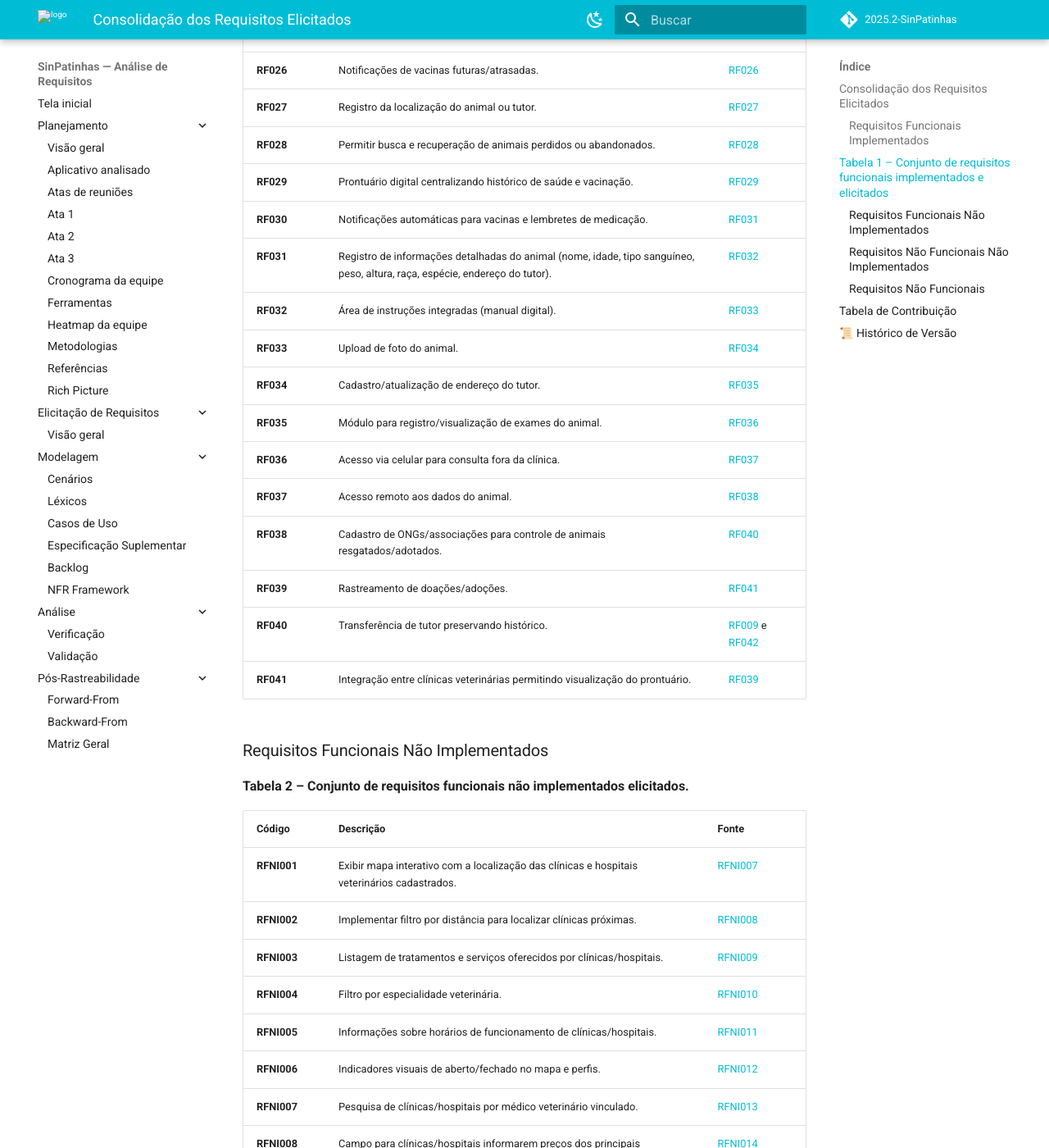
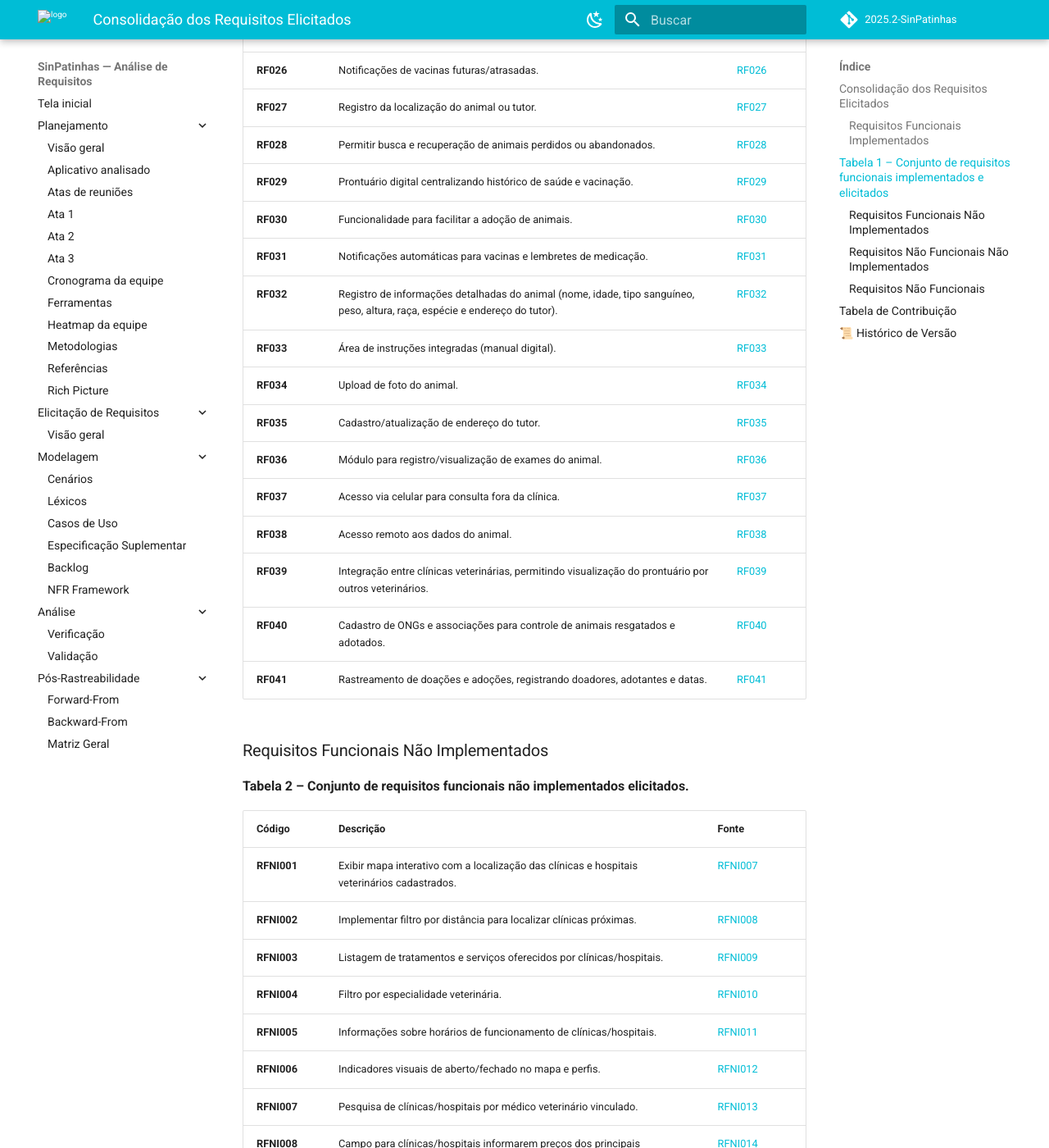
Before and after one commit to Requisitos-de-Software/2025.2-SinPatinhas, an MkDocs documentation site: the page built from docs/elicitacao/tecnicas_elicitacao/requisitos_elicitados.md, in a window 1280 px wide and 1400 px high, scrolled down 1746 px. Shown: the whole window at 82% size. Built offline with MkDocs 1.6.1 and Material for MkDocs 9.7.7, drawn with Linux system fonts in a browser that asks for light colours; comment, search, counter and statistics services are not loaded.

```diff
--- a/docs/elicitacao/tecnicas_elicitacao/requisitos_elicitados.md
+++ b/docs/elicitacao/tecnicas_elicitacao/requisitos_elicitados.md
@@ -41,18 +41,18 @@
 |<a id="rf027"></a>**RF027**| Registro da localização do animal ou tutor. | [RF027](metodologias/tec_elicitacao.md#rf027) |
 |<a id="rf028"></a>**RF028**| Permitir busca e recuperação de animais perdidos ou abandonados. | [RF028](metodologias/tec_elicitacao.md#rf028) |
 |<a id="rf029"></a>**RF029**| Prontuário digital centralizando histórico de saúde e vacinação. | [RF029](metodologias/tec_elicitacao.md#rf029) |
-|<a id="rf030"></a>**RF030**| Notificações automáticas para vacinas e lembretes de medicação. | [RF031](metodologias/tec_elicitacao.md#rf031) |
-|<a id="rf031"></a>**RF031**| Registro de informações detalhadas do animal (nome, idade, tipo sanguíneo, peso, altura, raça, espécie, endereço do tutor). | [RF032](metodologias/tec_elicitacao.md#rf032) |
-|<a id="rf032"></a>**RF032**| Área de instruções integradas (manual digital). | [RF033](metodologias/tec_elicitacao.md#rf033) |
-|<a id="rf033"></a>**RF033**| Upload de foto do animal. | [RF034](metodologias/tec_elicitacao.md#rf034) |
-|<a id="rf034"></a>**RF034**| Cadastro/atualização de endereço do tutor. | [RF035](metodologias/tec_elicitacao.md#rf035) |
-|<a id="rf035"></a>**RF035**| Módulo para registro/visualização de exames do animal. | [RF036](metodologias/tec_elicitacao.md#rf036) |
-|<a id="rf036"></a>**RF036**| Acesso via celular para consulta fora da clínica. | [RF037](metodologias/tec_elicitacao.md#rf037) |
-|<a id="rf037"></a>**RF037**| Acesso remoto aos dados do animal. | [RF038](metodologias/tec_elicitacao.md#rf038) |
-|<a id="rf038"></a>**RF038**| Cadastro de ONGs/associações para controle de animais resgatados/adotados. | [RF040](metodologias/tec_elicitacao.md#rf040) |
-|<a id="rf039"></a>**RF039**| Rastreamento de doações/adoções. | [RF041](metodologias/tec_elicitacao.md#rf041) |
-|<a id="rf040"></a>**RF040**| Transferência de tutor preservando histórico. | [RF009](metodologias/tec_elicitacao.md#rf009) e [RF042](metodologias/tec_elicitacao.md#rf042) |
-|<a id="rf041"></a>**RF041**| Integração entre clínicas veterinárias permitindo visualização do prontuário. | [RF039](metodologias/tec_elicitacao.md#rf039) |
+|<a id="rf030"></a>**RF030**| Funcionalidade para facilitar a adoção de animais. | [RF030](metodologias/tec_elicitacao.md#rf030) |
+|<a id="rf031"></a>**RF031**| Notificações automáticas para vacinas e lembretes de medicação. | [RF031](metodologias/tec_elicitacao.md#rf031) |
+|<a id="rf032"></a>**RF032**| Registro de informações detalhadas do animal (nome, idade, tipo sanguíneo, peso, altura, raça, espécie e endereço do tutor). | [RF032](metodologias/tec_elicitacao.md#rf032) |
+|<a id="rf033"></a>**RF033**| Área de instruções integradas (manual digital). | [RF033](metodologias/tec_elicitacao.md#rf033) |
+|<a id="rf034"></a>**RF034**| Upload de foto do animal. | [RF034](metodologias/tec_elicitacao.md#rf034) |
+|<a id="rf035"></a>**RF035**| Cadastro/atualização de endereço do tutor. | [RF035](metodologias/tec_elicitacao.md#rf035) |
+|<a id="rf036"></a>**RF036**| Módulo para registro/visualização de exames do animal. | [RF036](metodologias/tec_elicitacao.md#rf036) |
+|<a id="rf037"></a>**RF037**| Acesso via celular para consulta fora da clínica. | [RF037](metodologias/tec_elicitacao.md#rf037) |
+|<a id="rf038"></a>**RF038**| Acesso remoto aos dados do animal. | [RF038](metodologias/tec_elicitacao.md#rf038) |
+|<a id="rf039"></a>**RF039**| Integração entre clínicas veterinárias, permitindo visualização do prontuário por outros veterinários. | [RF039](metodologias/tec_elicitacao.md#rf039) |
+|<a id="rf040"></a>**RF040**| Cadastro de ONGs e associações para controle de animais resgatados e adotados. | [RF040](metodologias/tec_elicitacao.md#rf040) |
+|<a id="rf041"></a>**RF041**| Rastreamento de doações e adoções, registrando doadores, adotantes e datas. | [RF041](metodologias/tec_elicitacao.md#rf041) |
 
 
 ### Requisitos Funcionais Não Implementados
```
Also changed, not shown: docs/_sidebar.md (+4 -3 lines), docs/rastreabilidade/backward-from.md (added, +142 -0 lines), docs/rastreabilidade/forward-from.md (added, +55 -0 lines), docs/assets/images/rastreabilidade/rastreabilidade.png (added).
